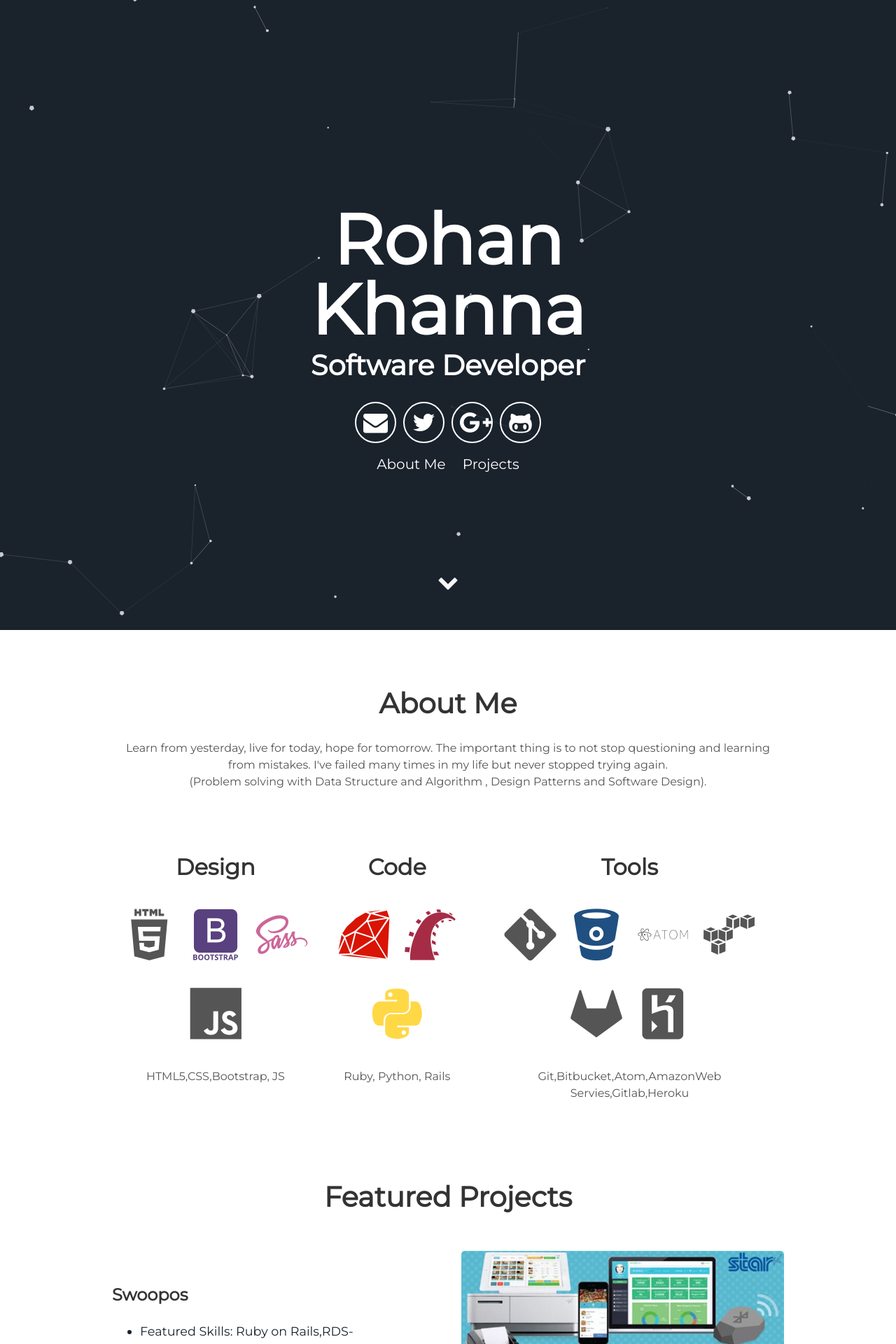
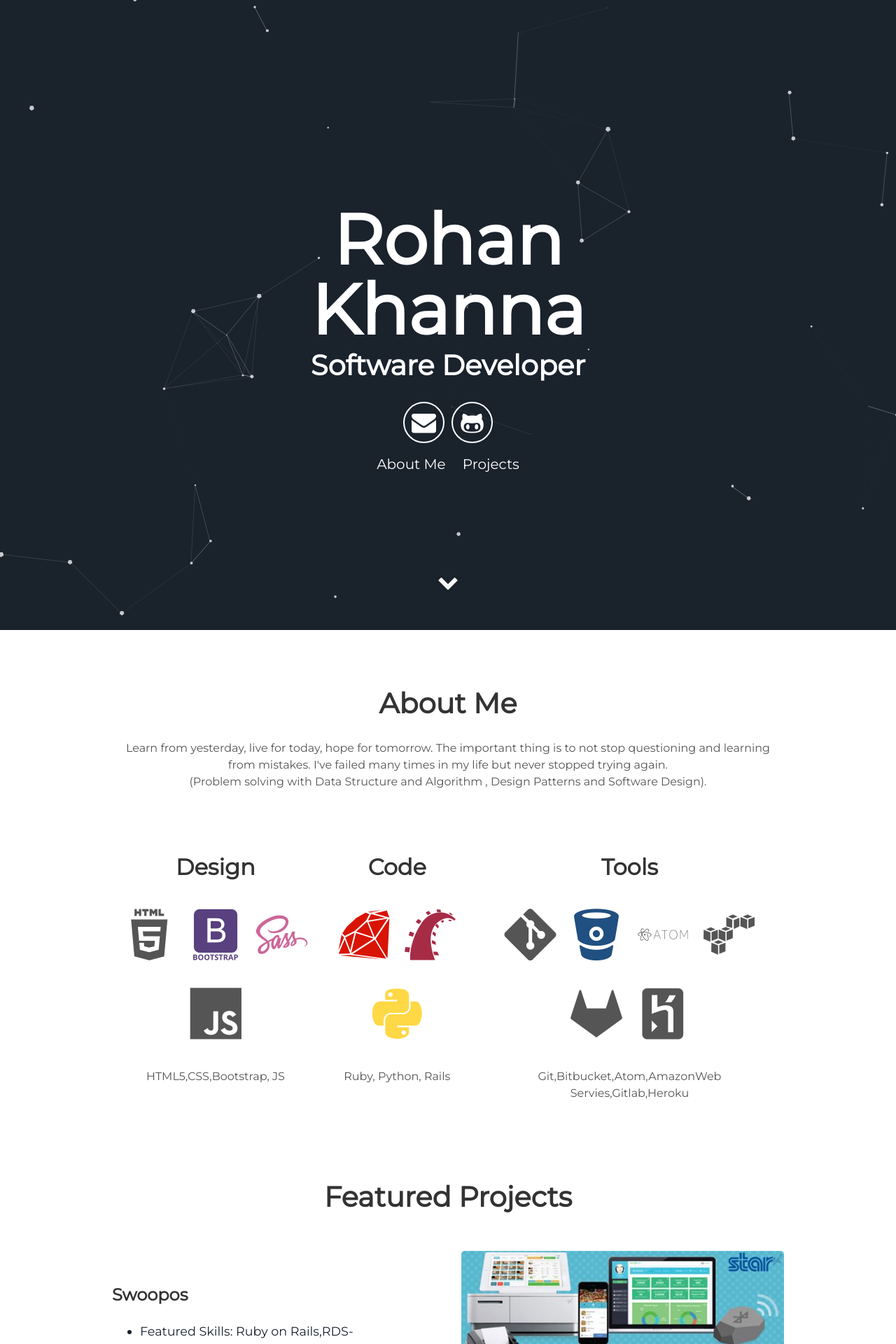
Before and after one commit to rohan-techfreak/rohan-techfreak.github.io, a Jekyll site: the page built from index.html, in a window 1280 px wide. Shown: the top 1920 px of the page at 70% size. Built offline with Jekyll 4.4.1, drawn with Linux system fonts in a browser that asks for light colours.

Commit message:
changes in header content

```diff
--- a/_includes/header.html
+++ b/_includes/header.html
@@ -5,10 +5,10 @@
         <span class="site-description">{{site.user_title}}</span>
       </h1>
       <div class="header-icons">
-        <a aria-label="Send email" href="#"><i class="icon fa fa-envelope"></i></a>
-        <a aria-label="My Twitter" target="_blank" href="#"><i class="icon fa fa-twitter" aria-hidden="true"></i></a>
-        <a aria-label="My Google Plus" target="_blank" href="#"><i class="icon fa fa-google-plus" aria-hidden="true"></i></a>
-        <a aria-label="My Github" target="_blank" href="#"><i class="icon fa fa-github-alt" aria-hidden="true"></i></a>
+        <a aria-label="Send email" href="mailto:rohankhanna1993@gmail.com"><i class="icon fa fa-envelope"></i></a>
+        <!-- <a aria-label="My Twitter" target="_blank" href="#"><i class="icon fa fa-twitter" aria-hidden="true"></i></a> -->
+        <!-- <a aria-label="My Google Plus" target="_blank" href="#"><i class="icon fa fa-google-plus" aria-hidden="true"></i></a>-->
+        <a aria-label="My Github" target="_blank" href="https://github.com/rohan-techfreak"><i class="icon fa fa-github-alt" aria-hidden="true"></i></a>
       </div>
       <div class="header-links">
         <a class="link" href="#about" data-scroll>About Me</a>
```
